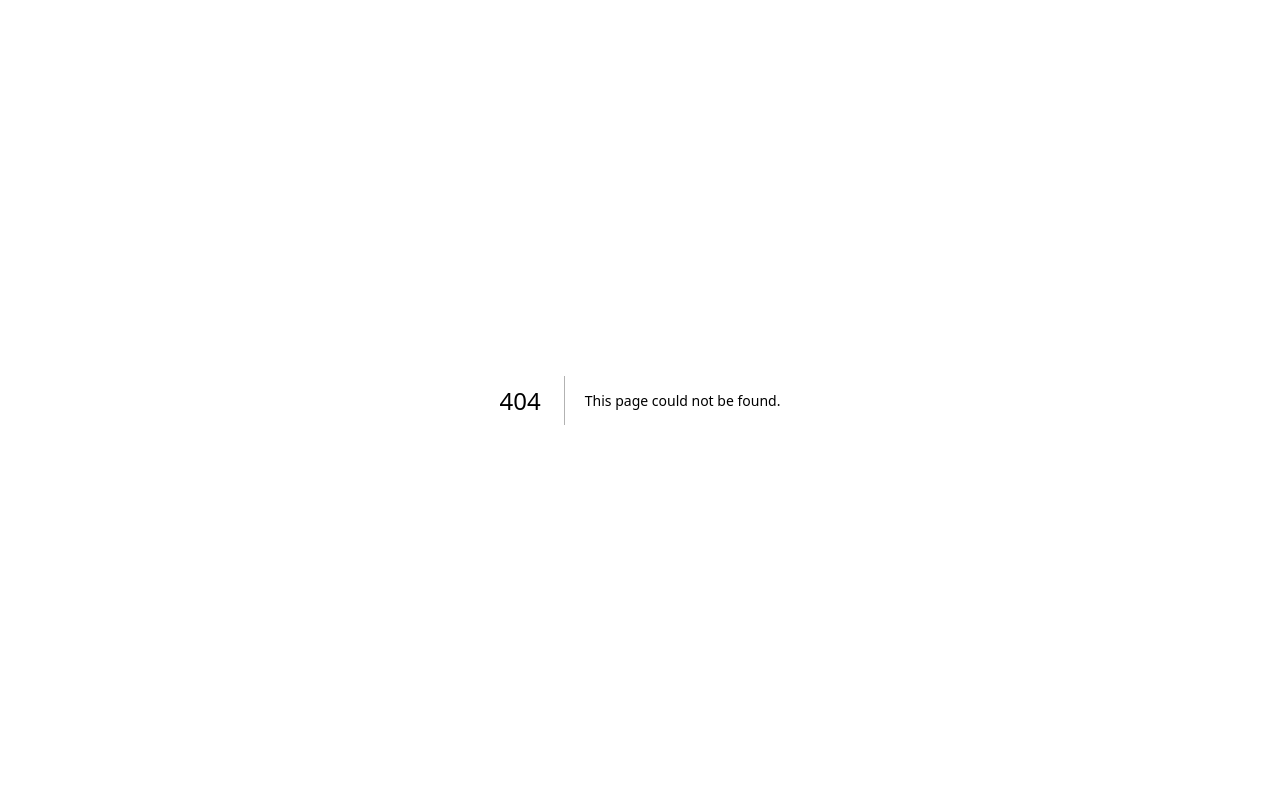
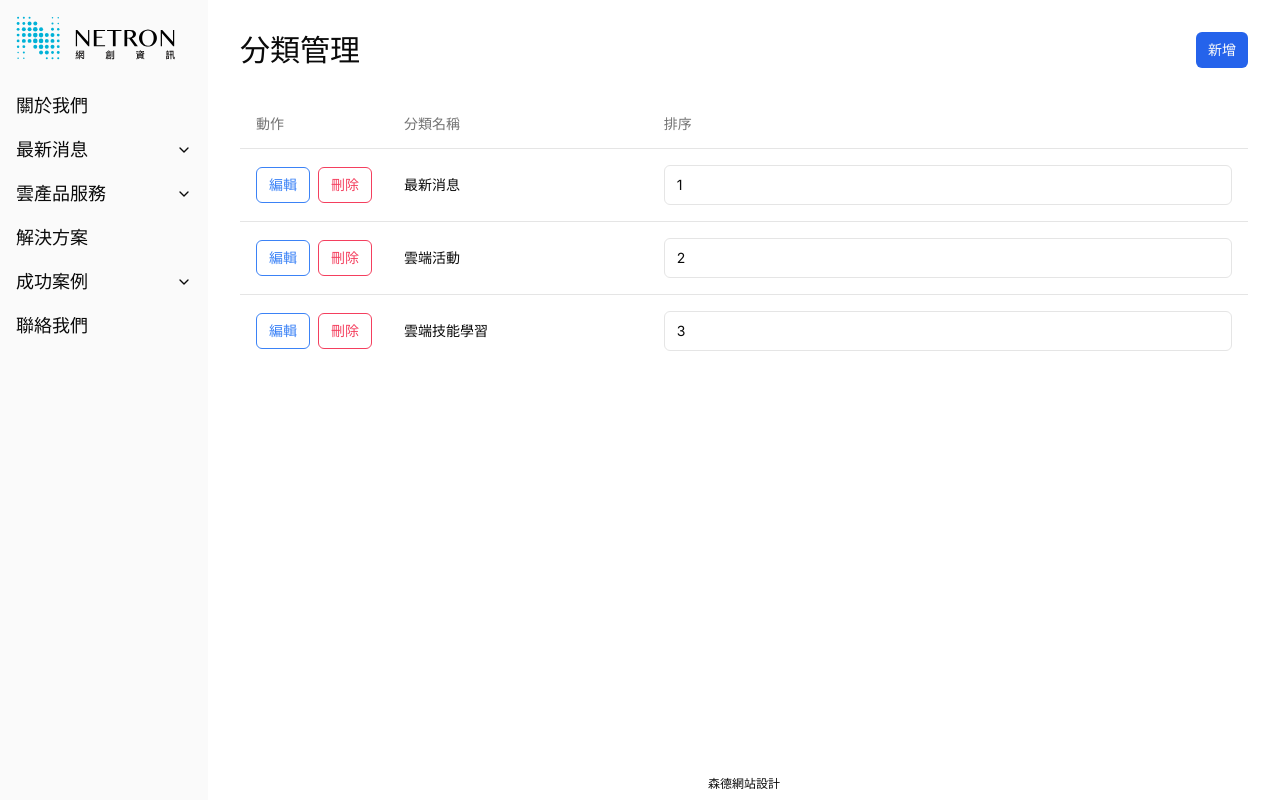
Before and after one commit to qqqq5953/next-netron, a Next.js app: page /netronAdmin/category/news in a window 1280 px wide. Before the commit this address had no page. Built offline with nearby package versions, Linux system fonts and the light colour scheme.

Commit message:
feat: add 分類管理

```diff
--- /dev/null
+++ b/app/netronAdmin/(dashboard)/category/news/page.tsx
@@ -0,0 +1,81 @@
+'use client'
+
+import { useState } from 'react'
+import {
+  Table,
+  TableBody,
+  TableCaption,
+  TableCell,
+  TableHead,
+  TableHeader,
+  TableRow,
+} from "@/components/ui/table"
+import {
+  Dialog,
+  DialogContent,
+  DialogTrigger,
+} from "@/components/ui/dialog"
+
+import { Button } from '@/components/ui/button'
+import { Input } from '@/components/ui/input'
+import { Label } from '@/components/ui/label'
+
+
+export default function CategoryNewsPage() {
+  const [isOpen, setIsOpen] = useState(false)
+
+  const data = [
+    { category: "最新消息", order: "1" },
+    { category: "雲端活動", order: "2" },
+    { category: "雲端技能學習", order: "3" }
+  ]
+
+  return (
+    <div className='flex flex-col gap-8'>
+      <div className='flex items-center'>
+        <h2 className='text-3xl font-medium'>分類管理</h2>
+        <Dialog open={isOpen} onOpenChange={(open) => setIsOpen(open)}>
+          <DialogTrigger asChild>
+            <Button size="sm" className='ml-auto bg-blue-600 hover:bg-blue-600/90'>新增</Button>
+          </DialogTrigger>
+          <DialogContent>
+            <Label htmlFor='news'>分類名稱</Label>
+            <Input id='news' className="focus-visible:outline-blue-200" placeholder="請輸入分類名稱" />
+            <div className='flex items-center justify-end gap-2'>
+              <Button size="sm" variant='ghost' onClick={() => setIsOpen(false)}>取消</Button>
+              <Button size="sm" className='bg-blue-600 hover:bg-blue-600/90'>儲存</Button>
+            </div>
+          </DialogContent>
+        </Dialog>
+      </div>
+
+      <section>
+        <Table>
+          <TableHeader>
+            <TableRow>
+              <TableHead className="w-[100px]">動作</TableHead>
+              <TableHead>分類名稱</TableHead>
+              <TableHead>排序</TableHead>
+            </TableRow>
+          </TableHeader>
+          <TableBody>
+            {data.map(item => {
+              return <TableRow key={item.category}>
+                <TableCell className="font-medium">
+                  <div className='flex gap-2'>
+                    <Button variant="outline" size="sm" className='text-blue-500 border-current'>編輯</Button>
+                    <Button variant="outline" size="sm" className='text-rose-500 border-current'>刪除</Button>
+                  </div>
+                </TableCell>
+                <TableCell>{item.category}</TableCell>
+                <TableCell>
+                  <Input value={item.order} />
+                </TableCell>
+              </TableRow>
+            })}
+          </TableBody>
+        </Table>
+      </section >
+    </div >
+  )
+}
--- /dev/null
+++ b/components/ui/dialog.tsx
@@ -0,0 +1,122 @@
+"use client"
+
+import * as React from "react"
+import * as DialogPrimitive from "@radix-ui/react-dialog"
+import { X } from "lucide-react"
+
+import { cn } from "@/lib/utils"
+
+const Dialog = DialogPrimitive.Root
+
+const DialogTrigger = DialogPrimitive.Trigger
+
+const DialogPortal = DialogPrimitive.Portal
+
+const DialogClose = DialogPrimitive.Close
+
+const DialogOverlay = React.forwardRef<
+  React.ElementRef<typeof DialogPrimitive.Overlay>,
+  React.ComponentPropsWithoutRef<typeof DialogPrimitive.Overlay>
+>(({ className, ...props }, ref) => (
+  <DialogPrimitive.Overlay
+    ref={ref}
+    className={cn(
+      "fixed inset-0 z-50 bg-black/80  data-[state=open]:animate-in data-[state=closed]:animate-out data-[state=closed]:fade-out-0 data-[state=open]:fade-in-0",
+      className
+    )}
+    {...props}
+  />
+))
+DialogOverlay.displayName = DialogPrimitive.Overlay.displayName
+
+const DialogContent = React.forwardRef<
+  React.ElementRef<typeof DialogPrimitive.Content>,
+  React.ComponentPropsWithoutRef<typeof DialogPrimitive.Content>
+>(({ className, children, ...props }, ref) => (
+  <DialogPortal>
+    <DialogOverlay />
+    <DialogPrimitive.Content
+      ref={ref}
+      className={cn(
+        "fixed left-[50%] top-[50%] z-50 grid w-full max-w-lg translate-x-[-50%] translate-y-[-50%] gap-4 border bg-background p-6 shadow-lg duration-200 data-[state=open]:animate-in data-[state=closed]:animate-out data-[state=closed]:fade-out-0 data-[state=open]:fade-in-0 data-[state=closed]:zoom-out-95 data-[state=open]:zoom-in-95 data-[state=closed]:slide-out-to-left-1/2 data-[state=closed]:slide-out-to-top-[48%] data-[state=open]:slide-in-from-left-1/2 data-[state=open]:slide-in-from-top-[48%] sm:rounded-lg",
+        className
+      )}
+      {...props}
+    >
+      {children}
+      <DialogPrimitive.Close className="absolute right-4 top-4 rounded-sm opacity-70 ring-offset-background transition-opacity hover:opacity-100 focus:outline-none focus:ring-2 focus:ring-ring focus:ring-offset-2 disabled:pointer-events-none data-[state=open]:bg-accent data-[state=open]:text-muted-foreground">
+        <X className="h-4 w-4" />
+        <span className="sr-only">Close</span>
+      </DialogPrimitive.Close>
+    </DialogPrimitive.Content>
+  </DialogPortal>
+))
+DialogContent.displayName = DialogPrimitive.Content.displayName
+
+const DialogHeader = ({
+  className,
+  ...props
+}: React.HTMLAttributes<HTMLDivElement>) => (
+  <div
+    className={cn(
+      "flex flex-col space-y-1.5 text-center sm:text-left",
+      className
+    )}
+    {...props}
+  />
+)
+DialogHeader.displayName = "DialogHeader"
+
+const DialogFooter = ({
+  className,
+  ...props
+}: React.HTMLAttributes<HTMLDivElement>) => (
+  <div
+    className={cn(
+      "flex flex-col-reverse sm:flex-row sm:justify-end sm:space-x-2",
+      className
+    )}
+    {...props}
+  />
+)
+DialogFooter.displayName = "DialogFooter"
+
+const DialogTitle = React.forwardRef<
+  React.ElementRef<typeof DialogPrimitive.Title>,
+  React.ComponentPropsWithoutRef<typeof DialogPrimitive.Title>
+>(({ className, ...props }, ref) => (
+  <DialogPrimitive.Title
+    ref={ref}
+    className={cn(
+      "text-lg font-semibold leading-none tracking-tight",
+      className
+    )}
+    {...props}
+  />
+))
+DialogTitle.displayName = DialogPrimitive.Title.displayName
+
+const DialogDescription = React.forwardRef<
+  React.ElementRef<typeof DialogPrimitive.Description>,
+  React.ComponentPropsWithoutRef<typeof DialogPrimitive.Description>
+>(({ className, ...props }, ref) => (
+  <DialogPrimitive.Description
+    ref={ref}
+    className={cn("text-sm text-muted-foreground", className)}
+    {...props}
+  />
+))
+DialogDescription.displayName = DialogPrimitive.Description.displayName
+
+export {
+  Dialog,
+  DialogPortal,
+  DialogOverlay,
+  DialogClose,
+  DialogTrigger,
+  DialogContent,
+  DialogHeader,
+  DialogFooter,
+  DialogTitle,
+  DialogDescription,
+}
--- /dev/null
+++ b/components/ui/table.tsx
@@ -0,0 +1,117 @@
+import * as React from "react"
+
+import { cn } from "@/lib/utils"
+
+const Table = React.forwardRef<
+  HTMLTableElement,
+  React.HTMLAttributes<HTMLTableElement>
+>(({ className, ...props }, ref) => (
+  <div className="relative w-full overflow-auto">
+    <table
+      ref={ref}
+      className={cn("w-full caption-bottom text-sm", className)}
+      {...props}
+    />
+  </div>
+))
+Table.displayName = "Table"
+
+const TableHeader = React.forwardRef<
+  HTMLTableSectionElement,
+  React.HTMLAttributes<HTMLTableSectionElement>
+>(({ className, ...props }, ref) => (
+  <thead ref={ref} className={cn("[&_tr]:border-b", className)} {...props} />
+))
+TableHeader.displayName = "TableHeader"
+
+const TableBody = React.forwardRef<
+  HTMLTableSectionElement,
+  React.HTMLAttributes<HTMLTableSectionElement>
+>(({ className, ...props }, ref) => (
+  <tbody
+    ref={ref}
+    className={cn("[&_tr:last-child]:border-0", className)}
+    {...props}
+  />
+))
+TableBody.displayName = "TableBody"
+
+const TableFooter = React.forwardRef<
+  HTMLTableSectionElement,
+  React.HTMLAttributes<HTMLTableSectionElement>
+>(({ className, ...props }, ref) => (
+  <tfoot
+    ref={ref}
+    className={cn(
+      "border-t bg-muted/50 font-medium [&>tr]:last:border-b-0",
+      className
+    )}
+    {...props}
+  />
+))
+TableFooter.displayName = "TableFooter"
+
+const TableRow = React.forwardRef<
+  HTMLTableRowElement,
+  React.HTMLAttributes<HTMLTableRowElement>
+>(({ className, ...props }, ref) => (
+  <tr
+    ref={ref}
+    className={cn(
+      "border-b transition-colors hover:bg-muted/50 data-[state=selected]:bg-muted",
+      className
+    )}
+    {...props}
+  />
+))
+TableRow.displayName = "TableRow"
+
+const TableHead = React.forwardRef<
+  HTMLTableCellElement,
+  React.ThHTMLAttributes<HTMLTableCellElement>
+>(({ className, ...props }, ref) => (
+  <th
+    ref={ref}
+    className={cn(
+      "h-12 px-4 text-left align-middle font-medium text-muted-foreground [&:has([role=checkbox])]:pr-0",
+      className
+    )}
+    {...props}
+  />
+))
+TableHead.displayName = "TableHead"
+
+const TableCell = React.forwardRef<
+  HTMLTableCellElement,
+  React.TdHTMLAttributes<HTMLTableCellElement>
+>(({ className, ...props }, ref) => (
+  <td
+    ref={ref}
+    className={cn("p-4 align-middle [&:has([role=checkbox])]:pr-0", className)}
+    {...props}
+  />
+))
+TableCell.displayName = "TableCell"
+
+const TableCaption = React.forwardRef<
+  HTMLTableCaptionElement,
+  React.HTMLAttributes<HTMLTableCaptionElement>
+>(({ className, ...props }, ref) => (
+  <caption
+    ref={ref}
+    className={cn("mt-4 text-sm text-muted-foreground", className)}
+    {...props}
+  />
+))
+TableCaption.displayName = "TableCaption"
+
+export {
+  Table,
+  TableHeader,
+  TableBody,
+  TableFooter,
+  TableHead,
+  TableRow,
+  TableCell,
+  TableCaption,
+}
```
